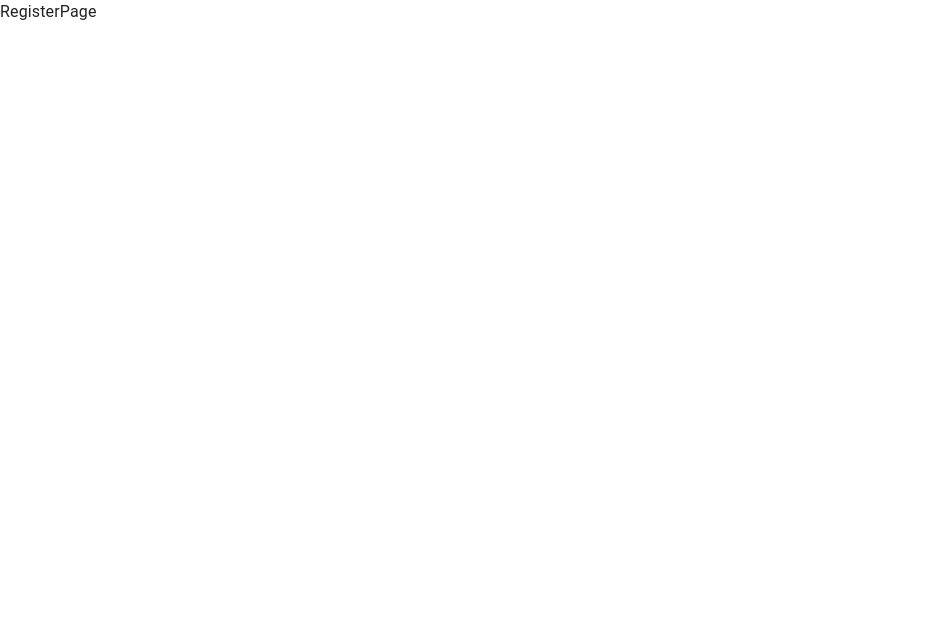
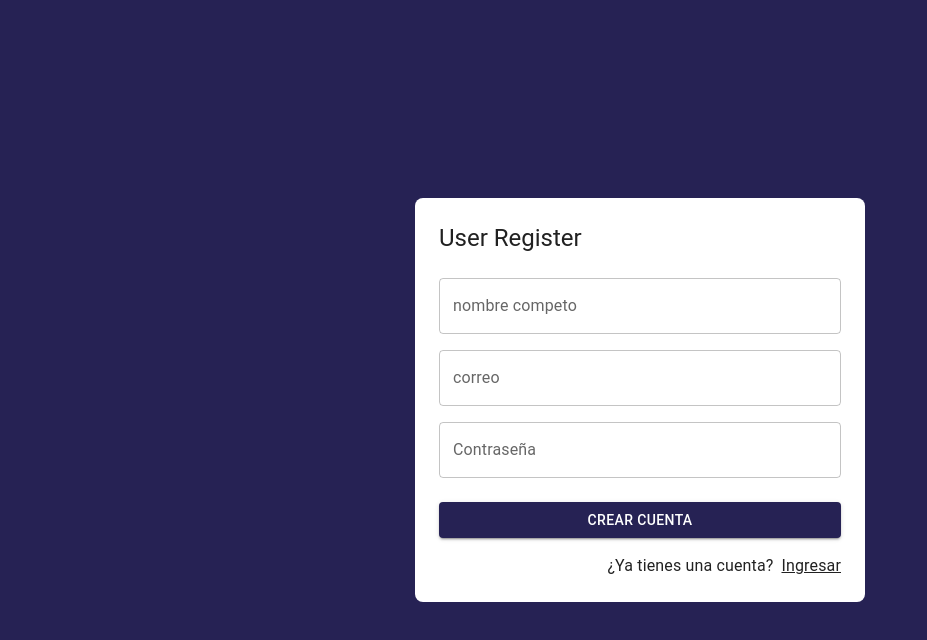
Before and after one commit to andrescolo2008/journal-app, a React (Vite) app: page /auth/register in a window 1280 px wide. Shown: the top 640 px of the page, without its empty margins (0-927 px from the left). Built offline with nearby package versions, Linux system fonts and the light colour scheme.

Commit message:
4.Register Page

```diff
--- a/src/auth/pages/RegisterPage.jsx
+++ b/src/auth/pages/RegisterPage.jsx
@@ -1,7 +1,69 @@
+
+import { Google } from '@mui/icons-material'
+import { Button, Grid, Link, TextField, Typography } from '@mui/material'
 import React from 'react'
+import { Link as RouterLink } from 'react-router-dom'
+import { AuthLayouth } from '../layout/AuthLayouth'
 
 export const RegisterPage = () => {
   return (
-    <div>RegisterPage</div>
+
+    <AuthLayouth title='User Register'>
+
+            <form >
+                    <Grid container>
+
+                          <Grid item xs={12} sx={{mt:2}} >
+                              <TextField
+                              label="nombre competo"
+                                 type="text"
+                                  placeholder='escriba su nombre completo'
+                                  fullWidth
+                                    />
+
+                          </Grid>
+
+                          <Grid item xs={12} sx={{mt:2}} >
+                              <TextField
+                              label="correo"
+                                 type="email"
+                                  placeholder='correo electrónico'
+                                  fullWidth
+                                    />
+
+                              </Grid>
+
+                          <Grid item xs={12} sx={{mt:2}}>
+                              <TextField
+                              label="Contraseña"
+                                 type="password"
+                                  placeholder='Contraseña'
+                                  fullWidth
+                                    />
+                          </Grid>
+                                <Grid container spacing={2} sx={{mb:2, mt:1}}>
+                                  <Grid item xs={12} >
+                                      <Button variant='contained' fullWidth>
+                                        Crear Cuenta
+                                      </Button>
+                                    </Grid>
+
+                              </Grid>
+
+                          <Grid container='row' justifyContent='end'>
+                            <Typography sx={{mr:1}}> ¿Ya tienes una cuenta?  </Typography>
+                           <Link component={RouterLink} color='inherit' to='/auth/login'>
+                           Ingresar
+
+                           </Link>
+
+                          </Grid>
+
+                    </Grid>
+               </form>
+
+    </AuthLayouth>
+
+
   )
 }
```
